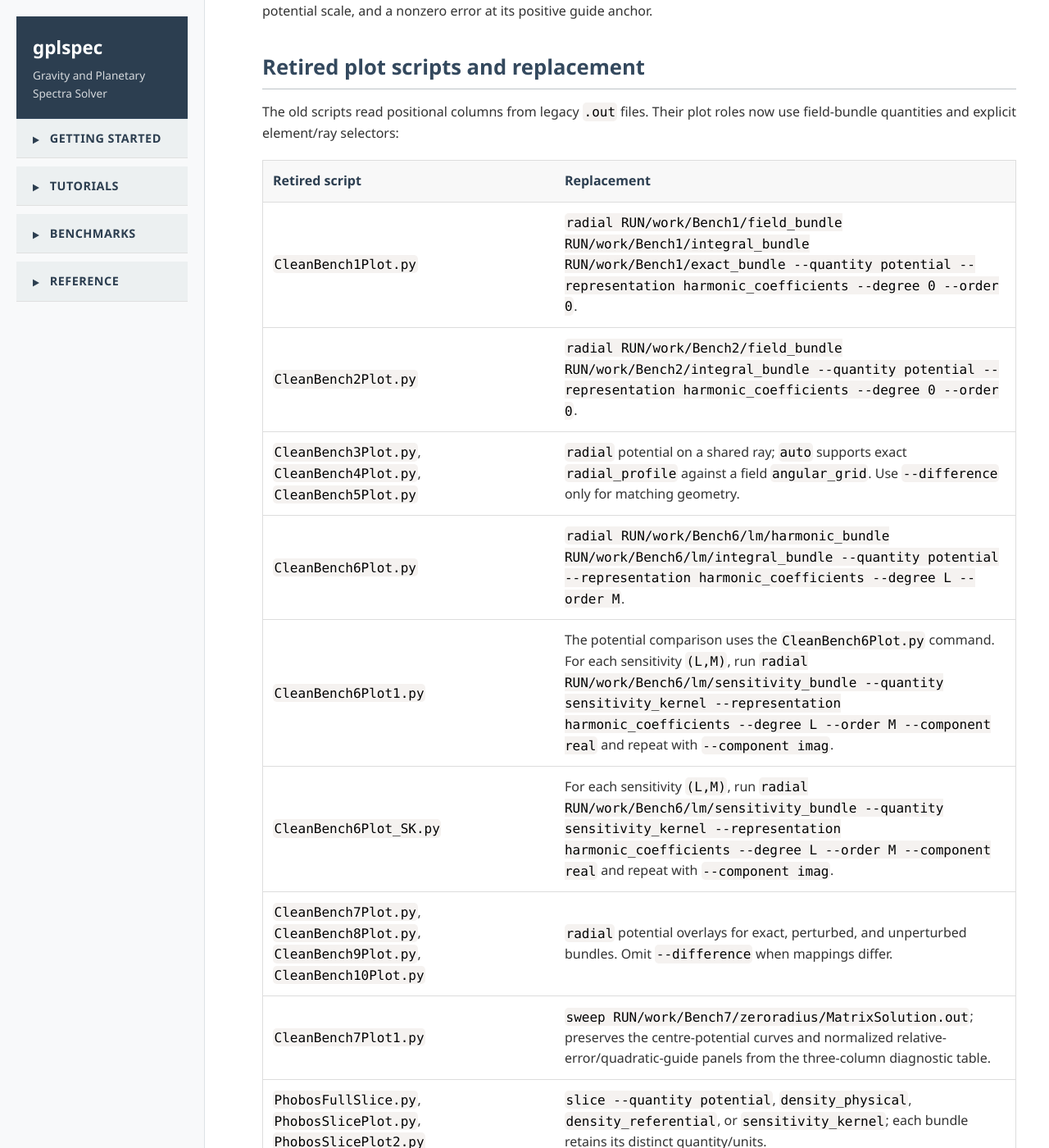
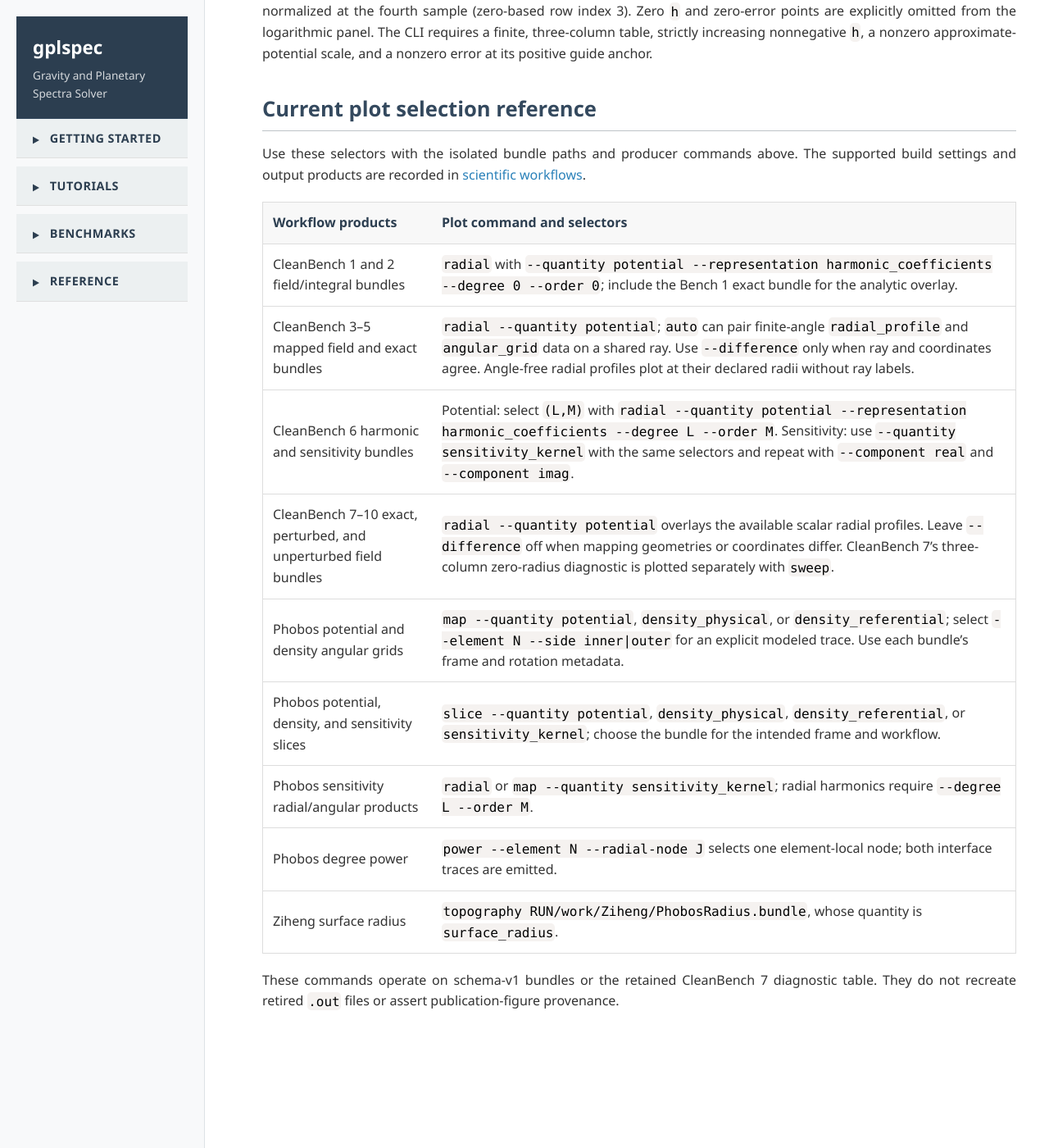
Before and after one commit to adcm2/gplspec, a Jekyll site: the page built from work/plots.md, in a window 1280 px wide and 1400 px high, scrolled down 3491 px. Shown: the whole window at 82% size. Built offline with Jekyll 4.4.1, drawn with Linux system fonts in a browser that asks for light colours; nearby versions of some CDN libraries; our own code applies the rules of GitHub Pages for plain Markdown files; after the commit the page ends 4781 px from its top, so only the background shows below that; some of the changed text lies outside the part shown.

Commit message:
Consolidate supported workflows and retired output coverage

```diff
--- a/work/plots.md
+++ b/work/plots.md
@@ -112,14 +112,10 @@ element/material, so they do not draw ramps across a discontinuity. Physical
 radius is used when present; harmonic and reference-sphere profiles use
 reference radius. Harmonic plots label the selected real or imaginary `(l,m)`
 coefficient and reference-radius axis; use `--component real` or
-`--component imag` (the default is `real`). Angular/radial profiles label the
-sampled ray in radians and physical radius where present. `--difference` adds an absolute-difference panel only after
+`--component imag` (the default is `real`). Profiles with recorded angles label their sampled ray in radians. Angle-free radial profiles use their declared radial coordinates and do not claim a ray. Physical radius is labeled where present. `--difference` adds an absolute-difference panel only after
 element/material, side, reference-radius, and physical-coordinate agreement is
 checked (coordinate tolerance `rtol=1e-12`, `atol=1e-14`); omit it for
-perturbation geometries that intentionally differ. `auto` can compare sampled
-angular grids with exact radial profiles on a shared ray, or harmonic
-coefficients with harmonic coefficients. Different scientific representations
-should be plotted in separate invocations.
+perturbation geometries that intentionally differ. `auto` can compare sampled angular grids with finite-angle radial profiles on a shared ray, or harmonic coefficients with harmonic coefficients. Angle-free radial profiles remain valid for standalone radial plots at their declared coordinates; `--difference` requires matching ray and coordinate values. Different scientific representations should be plotted in separate invocations.
 
 Maps require an explicit element and trace side. They show coordinates in the
 bundle's recorded frame: a rotated output frame when rotation angles are
@@ -163,33 +159,20 @@ requires a finite, three-column table, strictly increasing nonnegative `h`, a
 nonzero approximate-potential scale, and a nonzero error at its positive guide
 anchor.
 
-## Retired plot scripts and replacement
+## Current plot selection reference
 
-The old scripts read positional columns from legacy `.out` files. Their plot
-roles now use field-bundle quantities and explicit element/ray selectors:
+Use these selectors with the isolated bundle paths and producer commands above. The supported build settings and output products are recorded in [scientific workflows](../benchmark.md).
 
-| Retired script | Replacement |
-| --- | --- |
-| `CleanBench1Plot.py` | `radial RUN/work/Bench1/field_bundle RUN/work/Bench1/integral_bundle RUN/work/Bench1/exact_bundle --quantity potential --representation harmonic_coefficients --degree 0 --order 0`. |
-| `CleanBench2Plot.py` | `radial RUN/work/Bench2/field_bundle RUN/work/Bench2/integral_bundle --quantity potential --representation harmonic_coefficients --degree 0 --order 0`. |
-| `CleanBench3Plot.py`, `CleanBench4Plot.py`, `CleanBench5Plot.py` | `radial` potential on a shared ray; `auto` supports exact `radial_profile` against a field `angular_grid`. Use `--difference` only for matching geometry. |
-| `CleanBench6Plot.py` | `radial RUN/work/Bench6/lm/harmonic_bundle RUN/work/Bench6/lm/integral_bundle --quantity potential --representation harmonic_coefficients --degree L --order M`. |
-| `CleanBench6Plot1.py` | The potential comparison uses the `CleanBench6Plot.py` command. For each sensitivity `(L,M)`, run `radial RUN/work/Bench6/lm/sensitivity_bundle --quantity sensitivity_kernel --representation harmonic_coefficients --degree L --order M --component real` and repeat with `--component imag`. |
-| `CleanBench6Plot_SK.py` | For each sensitivity `(L,M)`, run `radial RUN/work/Bench6/lm/sensitivity_bundle --quantity sensitivity_kernel --representation harmonic_coefficients --degree L --order M --component real` and repeat with `--component imag`. |
-| `CleanBench7Plot.py`, `CleanBench8Plot.py`, `CleanBench9Plot.py`, `CleanBench10Plot.py` | `radial` potential overlays for exact, perturbed, and unperturbed bundles. Omit `--difference` when mappings differ. |
-| `CleanBench7Plot1.py` | `sweep RUN/work/Bench7/zeroradius/MatrixSolution.out`; preserves the centre-potential curves and normalized relative-error/quadratic-guide panels from the three-column diagnostic table. |
-| `PhobosFullSlice.py`, `PhobosSlicePlot.py`, `PhobosSlicePlot2.py` | `slice --quantity potential`, `density_physical`, `density_referential`, or `sensitivity_kernel`; each bundle retains its distinct quantity/units. |
-| `PhobosSliceDensity.py` | `slice --quantity density_physical` or `density_referential`. |
-| `PhobosPerturbation.py` | `map` for sampled angular-grid comparisons, or `slice` for equatorial comparison; each perturbation geometry remains a separate field bundle. |
-| `PhobosSensitivityKernel.py` | `radial` or `map --quantity sensitivity_kernel`; radial plots select `--degree/--order`. |
-| `PhobosSensitivityKernel2.py` | `slice --quantity sensitivity_kernel`. |
-| `PhobosSurfacePotential.py`, `PhobosSurfacePotentialRotated.py` | `map --quantity potential --element N --side inner|outer`; run once per requested frame/trace. |
-| `PhobosSurfaceTopography.py` | `topography RUN/work/Ziheng/PhobosRadius.bundle`, which carries the explicit `surface_radius` quantity. |
-| `PowerSpectrum.py` | `power --element N --radial-node J` selects one element-local radial node from the degree-power representation; all local nodes are emitted, including both interface traces. |
+| Workflow products | Plot command and selectors |
+|---|---|
+| CleanBench 1 and 2 field/integral bundles | `radial` with `--quantity potential --representation harmonic_coefficients --degree 0 --order 0`; include the Bench 1 exact bundle for the analytic overlay. |
+| CleanBench 3–5 mapped field and exact bundles | `radial --quantity potential`; `auto` can pair finite-angle `radial_profile` and `angular_grid` data on a shared ray. Use `--difference` only when ray and coordinates agree. Angle-free radial profiles plot at their declared radii without ray labels. |
+| CleanBench 6 harmonic and sensitivity bundles | Potential: select `(L,M)` with `radial --quantity potential --representation harmonic_coefficients --degree L --order M`. Sensitivity: use `--quantity sensitivity_kernel` with the same selectors and repeat with `--component real` and `--component imag`. |
+| CleanBench 7–10 exact, perturbed, and unperturbed field bundles | `radial --quantity potential` overlays the available scalar radial profiles. Leave `--difference` off when mapping geometries or coordinates differ. CleanBench 7's three-column zero-radius diagnostic is plotted separately with `sweep`. |
+| Phobos potential and density angular grids | `map --quantity potential`, `density_physical`, or `density_referential`; select `--element N --side inner|outer` for an explicit modeled trace. Use each bundle's frame and rotation metadata. |
+| Phobos potential, density, and sensitivity slices | `slice --quantity potential`, `density_physical`, `density_referential`, or `sensitivity_kernel`; choose the bundle for the intended frame and workflow. |
+| Phobos sensitivity radial/angular products | `radial` or `map --quantity sensitivity_kernel`; radial harmonics require `--degree L --order M`. |
+| Phobos degree power | `power --element N --radial-node J` selects one element-local node; both interface traces are emitted. |
+| Ziheng surface radius | `topography RUN/work/Ziheng/PhobosRadius.bundle`, whose quantity is `surface_radius`. |
 
-`field_bundle.py` remains the strict reader and `run_field_bundle.py` remains the
-producer entry point. Plotting does not regenerate scientific data or alter
-saved workflow products.
-
-Legacy plot-script names identify migrated workflow roles only; this mapping
-does not assert a specific paper figure or publication provenance.
+These commands operate on schema-v1 bundles or the retained CleanBench 7 diagnostic table. They do not recreate retired `.out` files or assert publication-figure provenance.
```
Also changed, not shown: docs/core-cleanup/phase-5-handoff.md (+22 -2 lines), getting-started.md (+1 -3 lines), implementation_status.md (+7 -0 lines).
